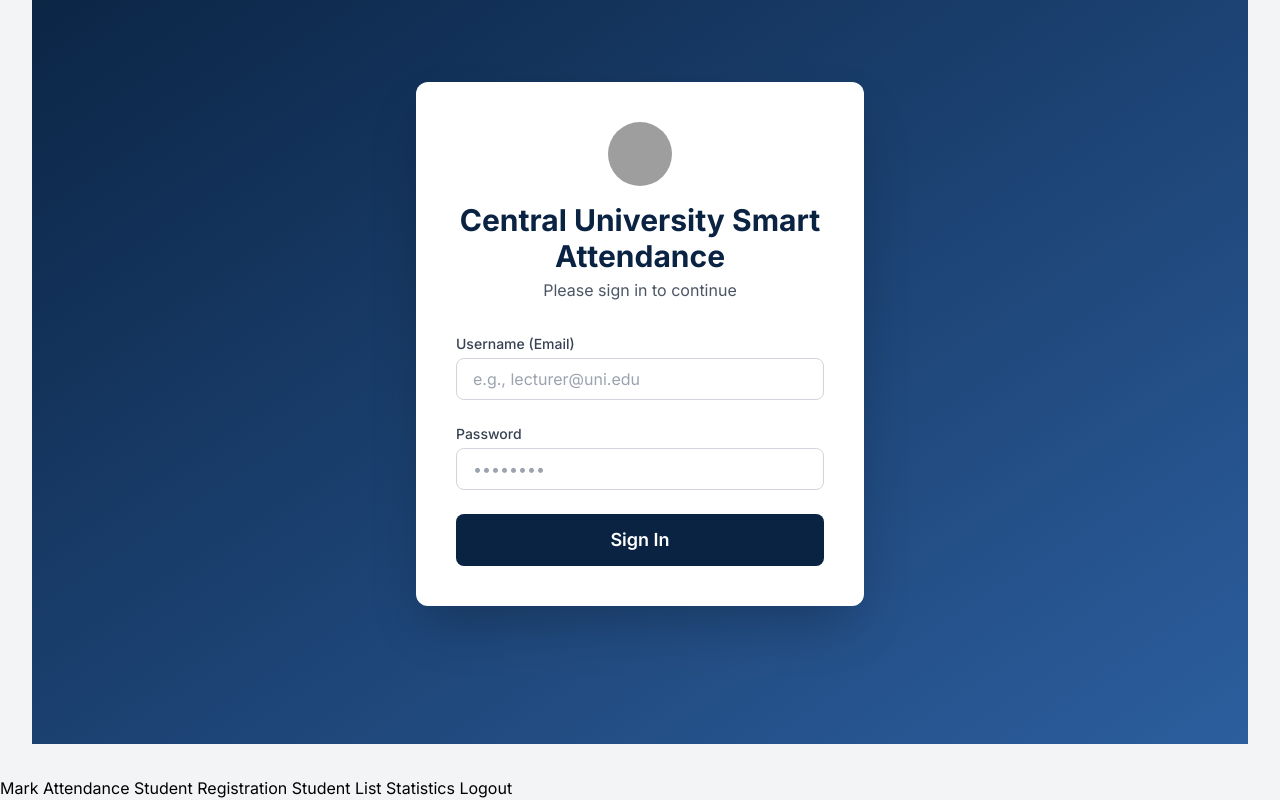
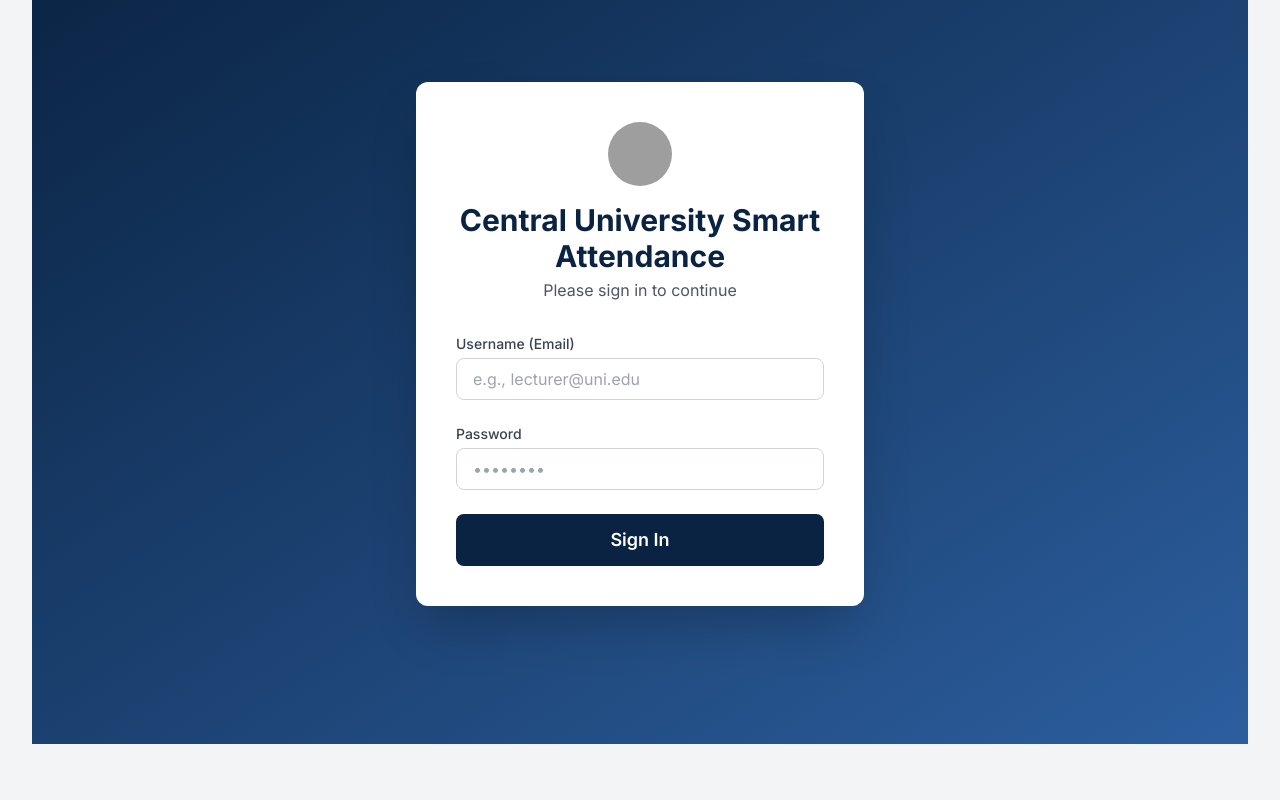
Before and after one commit to SamuelLyrics/University-Smart-Attendance, a React (Vite) app: page /#/login in a window 1280 px wide. Shown: the part 160-960 px from the top of the page. After the commit the page ends 936 px from the top, so only its background shows below. Built offline with nearby package versions, Linux system fonts and the light colour scheme; no server answers; grey boxes are pictures that could not be loaded.

Commit message:
Remove unused buttons from index.html and update comments in index.js for clarity

```diff
--- a/index.html
+++ b/index.html
@@ -108,10 +108,5 @@ fetch('http://localhost:5000/students', {
   .then(res => res.json())
   .then(data => console.log('Added:', data));
 </script>
-<button type="button">Mark Attendance</button>
-<button type="button">Student Registration</button>
-<button type="button">Student List</button>
-<button type="button">Statistics</button>
-<button type="button" class="btn logout-btn">Logout</button>
 </body>
 </html>
```
Also changed, not shown: src/index.js (+2 -23 lines).
